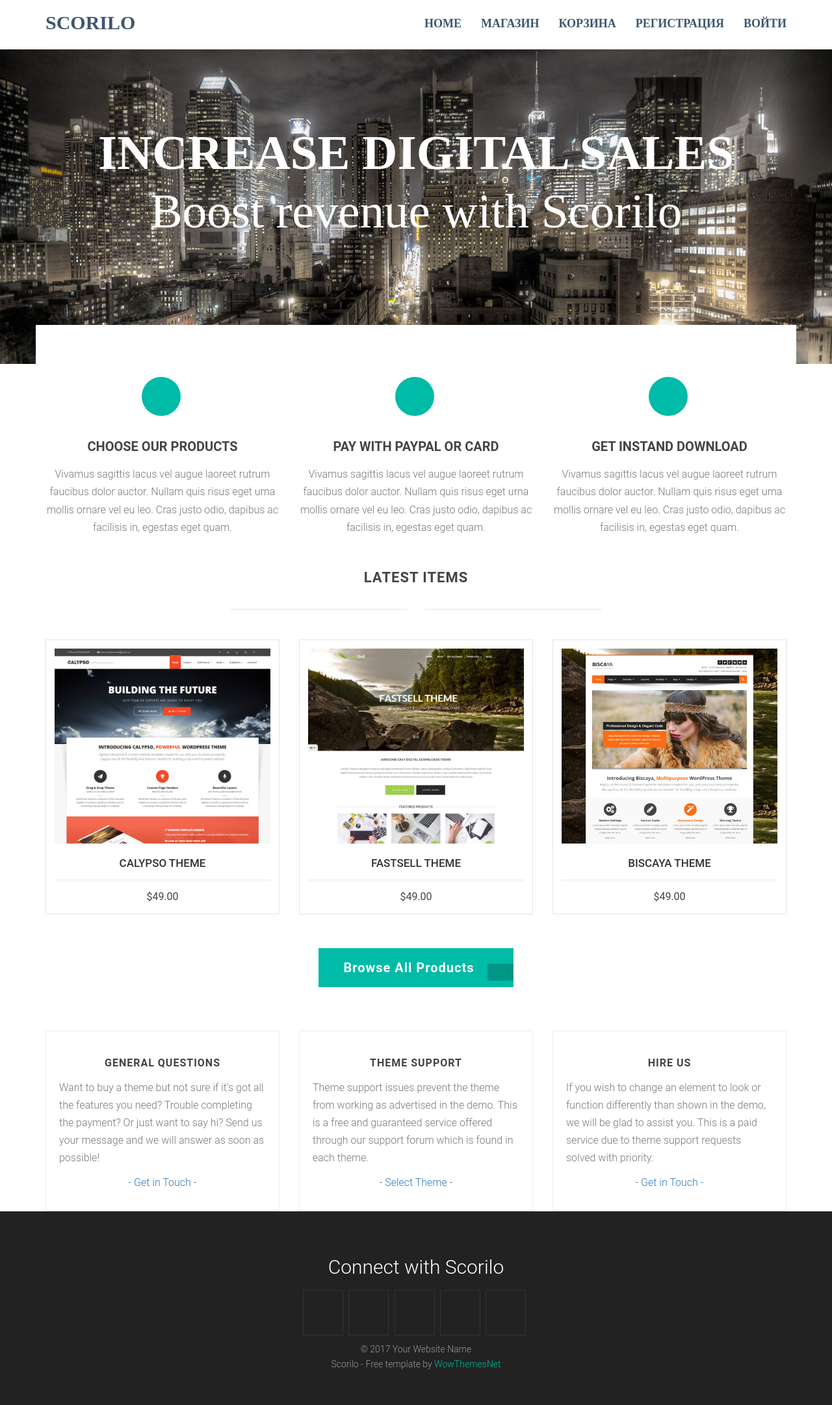
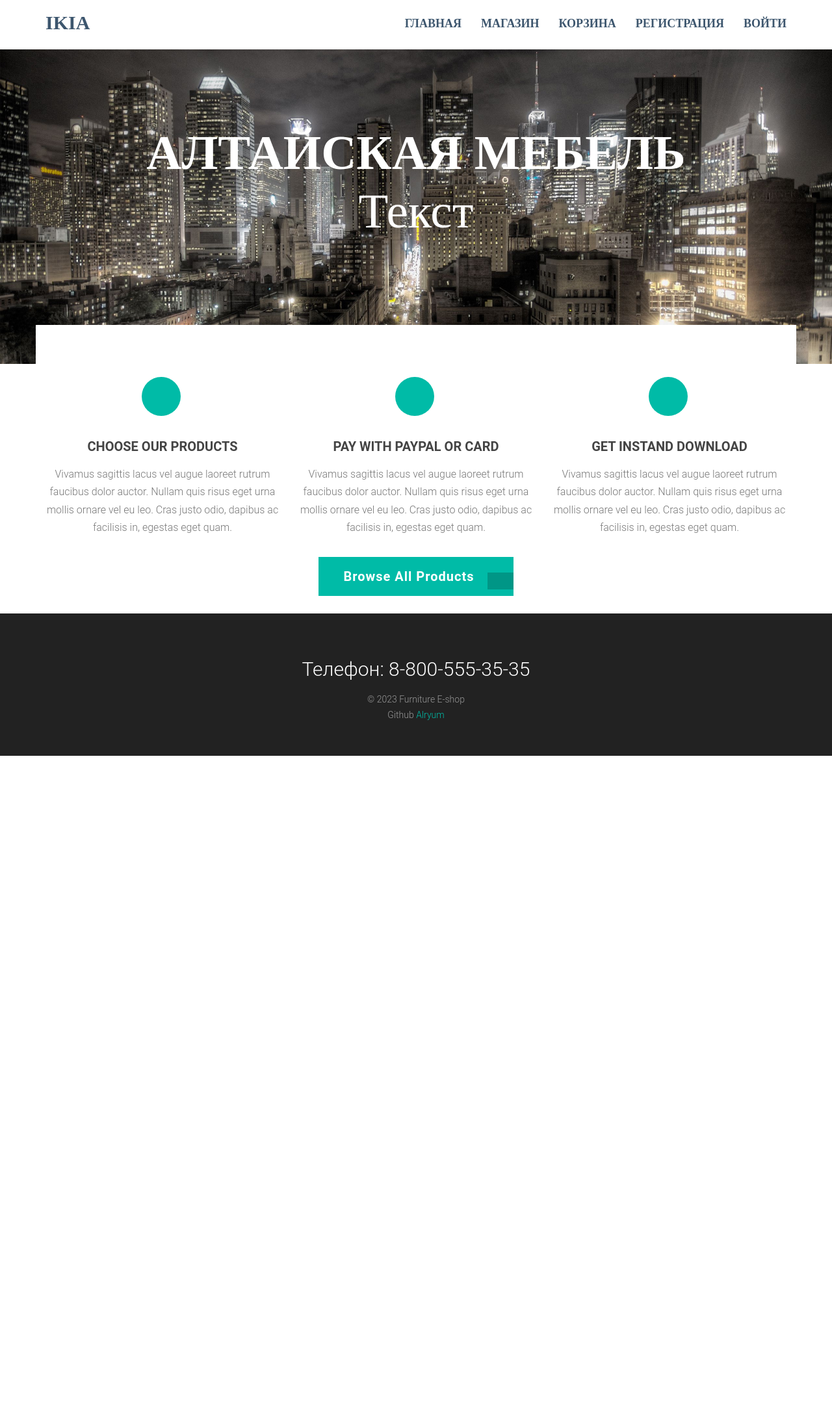
Before and after one commit to Alryum/furniture_eshop, a Django app: page / in a window 1280 px wide. Shown: the whole page at 65% size. After the commit the page ends 1163 px from the top, so only its background shows below. Run offline with Django 4.2, Linux system fonts and the light colour scheme; some libraries are stand-ins or nearby versions.

Commit message:
общие правки в шаблонах

```diff
--- a/orders/templates/orders/create.html
+++ b/orders/templates/orders/create.html
@@ -78,12 +78,6 @@
         </div>
         <div class="row">
             <div class="col-lg-8 col-lg-offset-2">
-                <div class="done">
-                    <div class="alert alert-success">
-                        <button type="button" class="close" data-dismiss="alert">×</button>
-                        Your message has been sent. Thank you!
-                    </div>
-                </div>
                 <form method="post" action="." id="contactform">
                     <div class="form">
                         {% csrf_token %}
--- a/orders/templates/orders/created.html
+++ b/orders/templates/orders/created.html
@@ -23,6 +23,8 @@
                 <p>Your order has been successfully completed. Your order number is
                     <strong>{{ order.id }}</strong>.
                 </p>
+                <br>
+                <br>
             </div>
         </div>
     </div>
--- a/shop/templates/shop/index.html
+++ b/shop/templates/shop/index.html
@@ -43,105 +43,6 @@
 </div>
 
 
-	<!-- LATEST ITEMS =============================-->
-<section class="item content">
-	<div class="container">
-		<div class="underlined-title">
-			<div class="editContent">
-				<h1 class="text-center latestitems">LATEST ITEMS</h1>
-			</div>
-			<div class="wow-hr type_short">
-				<span class="wow-hr-h">
-				<i class="fa fa-star"></i>
-				<i class="fa fa-star"></i>
-				<i class="fa fa-star"></i>
-				</span>
-			</div>
-		</div>
-		<div class="row">
-			<div class="col-md-4">
-				<div class="productbox">
-					<div class="fadeshop">
-						<div class="captionshop text-center" style="display: none;">
-							<h3>Item Name</h3>
-							<p>
-								 This is a short excerpt to generally describe what the item is about.
-							</p>
-							<p>
-								<a href="#" class="learn-more detailslearn"><i class="fa fa-shopping-cart"></i> Purchase</a>
-								<a href="#" class="learn-more detailslearn"><i class="fa fa-link"></i> Details</a>
-							</p>
-						</div>
-						<span class="maxproduct"><img src="images/product1-1.jpg" alt=""></span>
-					</div>
-					<div class="product-details">
-						<a href="#">
-						<h1>Calypso Theme</h1>
-						</a>
-						<span class="price">
-						<span class="edd_price">$49.00</span>
-						</span>
-					</div>
-				</div>
-			</div>
-			<!-- /.productbox -->
-			<div class="col-md-4">
-				<div class="productbox">
-					<div class="fadeshop">
-						<div class="captionshop text-center" style="display: none;">
-							<h3>Item Name</h3>
-							<p>
-								 This is a short excerpt to generally describe what the item is about.
-							</p>
-							<p>
-								<a href="#" class="learn-more detailslearn"><i class="fa fa-shopping-cart"></i> Purchase</a>
-								<a href="#" class="learn-more detailslearn"><i class="fa fa-link"></i> Details</a>
-							</p>
-						</div>
-						<span class="maxproduct"><img src="images/product2.jpg" alt=""></span>
-					</div>
-					<div class="product-details">
-						<a href="#">
-						<h1>FastSell Theme</h1>
-						</a>
-						<span class="price">
-						<span class="edd_price">$49.00</span>
-						</span>
-					</div>
-				</div>
-			</div>
-			<!-- /.productbox -->
-			<div class="col-md-4">
-				<div class="productbox">
-					<div class="fadeshop">
-						<div class="captionshop text-center" style="display: none;">
-							<h3>Item Name</h3>
-							<p>
-								 This is a short excerpt to generally describe what the item is about.
-							</p>
-							<p>
-								<a href="#" class="learn-more detailslearn"><i class="fa fa-shopping-cart"></i> Purchase</a>
-								<a href="#" class="learn-more detailslearn"><i class="fa fa-link"></i> Details</a>
-							</p>
-						</div>
-						<span class="maxproduct"><img src="images/product2-3.jpg" alt=""></span>
-					</div>
-					<div class="product-details">
-						<a href="#">
-						<h1>Biscaya Theme</h1>
-						</a>
-						<span class="price">
-						<span class="edd_price">$49.00</span>
-						</span>
-					</div>
-				</div>
-			</div>
-		</div>
-	</div>
-</div>
-</section>
-
-
 <!-- BUTTON =============================-->
 <div class="item content">
 	<div class="container text-center">
@@ -155,50 +56,5 @@
 <br/>
 
 
-<!-- AREA =============================-->
-<div class="item content">
-	<div class="container">
-		<div class="row">
-			<div class="col-md-4">
-				<i class="fa fa-microphone infoareaicon"></i>
-				<div class="infoareawrap">
-					<h1 class="text-center subtitle">General Questions</h1>
-					<p>
-						 Want to buy a theme but not sure if it's got all the features you need? Trouble completing the payment? Or just want to say hi? Send us your message and we will answer as soon as possible!
-					</p>
-					<p class="text-center">
-						<a href="#">- Get in Touch -</a>
-					</p>
-				</div>
-			</div>
-			<!-- /.col-md-4 col -->
-			<div class="col-md-4">
-				<i class="fa fa-comments infoareaicon"></i>
-				<div class="infoareawrap">
-					<h1 class="text-center subtitle">Theme Support</h1>
-					<p>
-						 Theme support issues prevent the theme from working as advertised in the demo. This is a free and guaranteed service offered through our support forum which is found in each theme.
-					</p>
-					<p class="text-center">
-						<a href="#">- Select Theme -</a>
-					</p>
-				</div>
-			</div>
-			<!-- /.col-md-4 col -->
-			<div class="col-md-4">
-				<i class="fa fa-bullhorn infoareaicon"></i>
-				<div class="infoareawrap">
-					<h1 class="text-center subtitle">Hire Us</h1>
-					<p>
-						 If you wish to change an element to look or function differently than shown in the demo, we will be glad to assist you. This is a paid service due to theme support requests solved with priority.
-					</p>
-					<p class="text-center">
-						<a href="#">- Get in Touch -</a>
-					</p>
-				</div>
-			</div>
-		</div>
-	</div>
-</div>
 
 {% endblock %}
--- a/templates/inc/_footer.html
+++ b/templates/inc/_footer.html
@@ -5,18 +5,11 @@
 	<div class="container">
 		<div class="row">
 			<p class="footernote">
-				 Connect with Scorilo
+				Телефон: 8-800-555-35-35
 			</p>
-			<ul class="social-iconsfooter">
-				<li><a href="#"><i class="fa fa-phone"></i></a></li>
-				<li><a href="#"><i class="fa fa-facebook"></i></a></li>
-				<li><a href="#"><i class="fa fa-twitter"></i></a></li>
-				<li><a href="#"><i class="fa fa-google-plus"></i></a></li>
-				<li><a href="#"><i class="fa fa-pinterest"></i></a></li>
-			</ul>
 			<p>
-				 &copy; 2017 Your Website Name<br/>
-				Scorilo - Free template by <a href="https://www.wowthemes.net/">WowThemesNet</a>
+				 &copy; 2023 Furniture E-shop<br/>
+				Github <a href="https://github.com/Alryum">Alryum</a>
 			</p>
 		</div>
 	</div>
--- a/templates/inc/_header.html
+++ b/templates/inc/_header.html
@@ -9,11 +9,11 @@
                 <i class="fa fa-bars"></i>
                 <span class="sr-only">Toggle navigation</span>
                 </button>
-                <a href="{% url 'index' %}" class="navbar-brand brand"> SCORILO </a>
+                <a href="{% url 'index' %}" class="navbar-brand brand"> IKIA </a>
             </div>
             <div id="navbar-collapse-02" class="collapse navbar-collapse">
                 <ul class="nav navbar-nav navbar-right">
-                    <li class="propClone"><a href="{% url 'index' %}">Home</a></li>
+                    <li class="propClone"><a href="{% url 'index' %}">Главная</a></li>
                     <li class="propClone"><a href="{% url 'shop' %}">Магазин</a></li>
                     <li class="propClone"><a href="{% url 'cart_detail' %}">Корзина</a></li>
                     {% if request.user.is_authenticated %}
@@ -32,10 +32,10 @@
                 <div class="col-md-12 text-center">
                     <div class="text-homeimage">
                         <div class="maintext-image" data-scrollreveal="enter top over 1.5s after 0.1s">
-                             Increase Digital Sales
+                            Алтайская мебель
                         </div>
                         <div class="subtext-image" data-scrollreveal="enter bottom over 1.7s after 0.3s">
-                             Boost revenue with Scorilo
+                            Текст
                         </div>
                     </div>
                 </div>
```
Also changed, not shown: shop/templates/shop/cart.html (+7 -7 lines).
